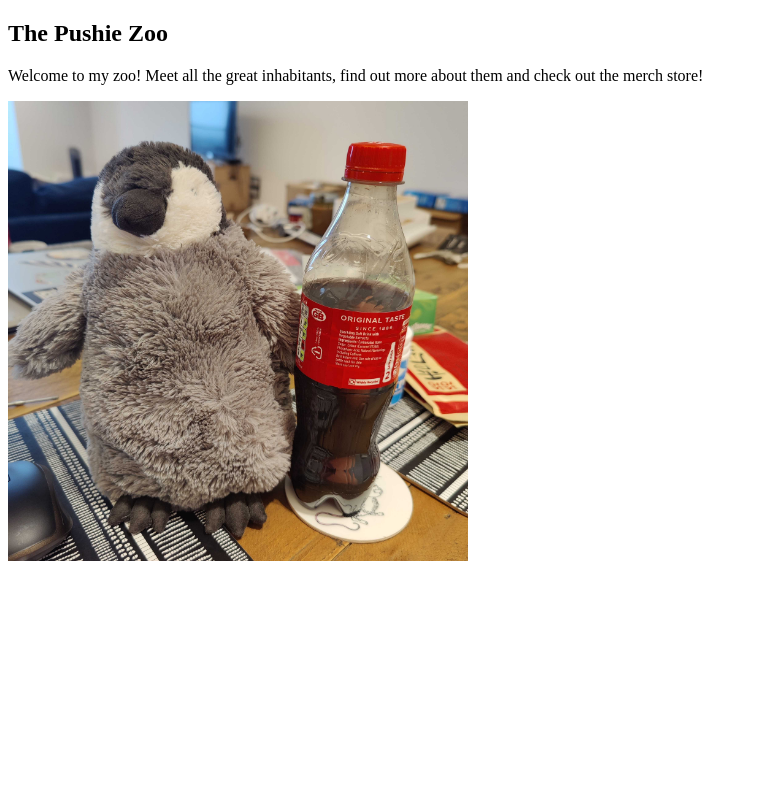
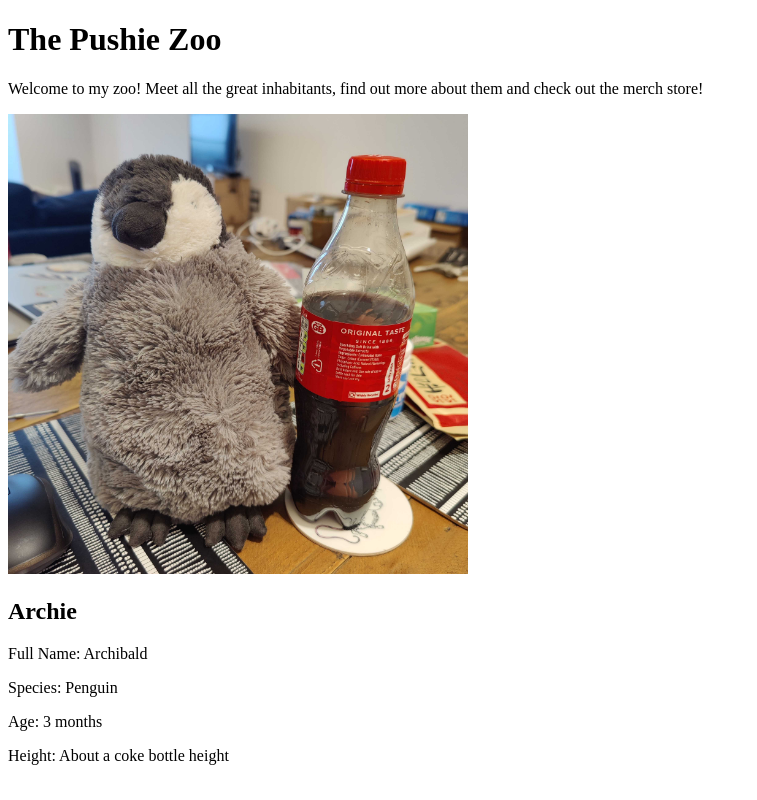
Before and after one commit to WendiF/WendiF.github.io, a plain HTML site: page index.html in a window 1280 px wide. Shown: the whole page, without its empty margins (0-757 px from the left). Drawn offline with Linux system fonts and the light colour scheme.

Commit message:
Add css file and profile

```diff
--- /dev/null
+++ b/index.css
@@ -0,0 +1,4 @@
+.profile-box {
+    border: aqua;
+    border-radius: 5px;
+}
--- a/index.html
+++ b/index.html
@@ -2,12 +2,18 @@
 <html lang="en">
 <head>
     <meta charset="UTF-8">
-    <title>Title</title>
+    <title>The Plushie Zoo</title>
 </head>
 <body>
-    <h2>The Pushie Zoo</h2>
+    <h1>The Pushie Zoo</h1>
     <p>Welcome to my zoo! Meet all the great inhabitants, find out more about them and check out the merch store!</p>
-    <img src="Archie.jpg" alt="Archibald the Penguin" width="460">
-
+    <div class="profile-box">
+        <img src="Archie.jpg" alt="Archibald the Penguin" width="460">
+        <h2>Archie</h2>
+        <p>Full Name: Archibald</p>
+        <p>Species: Penguin</p>
+        <p>Age: 3 months</p>
+        <p>Height: About a coke bottle height</p>
+    </div>
 </body>
 </html>
```
